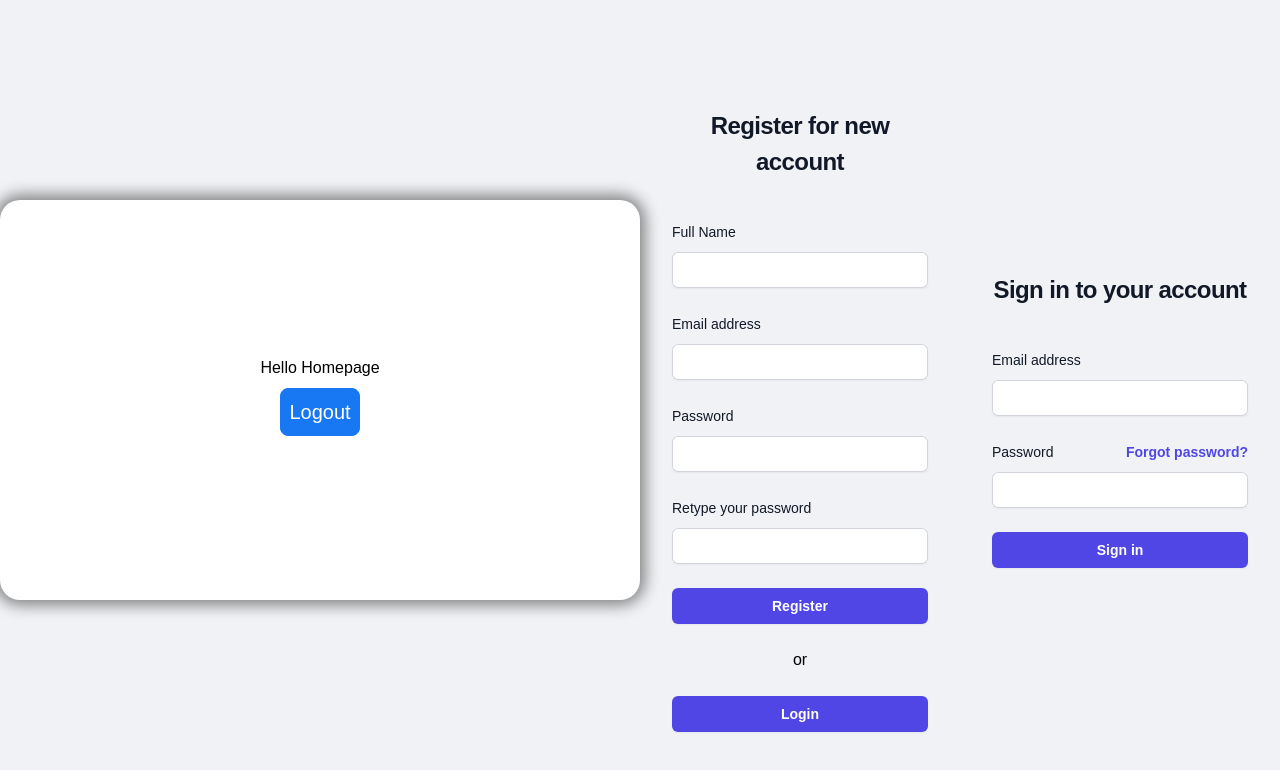
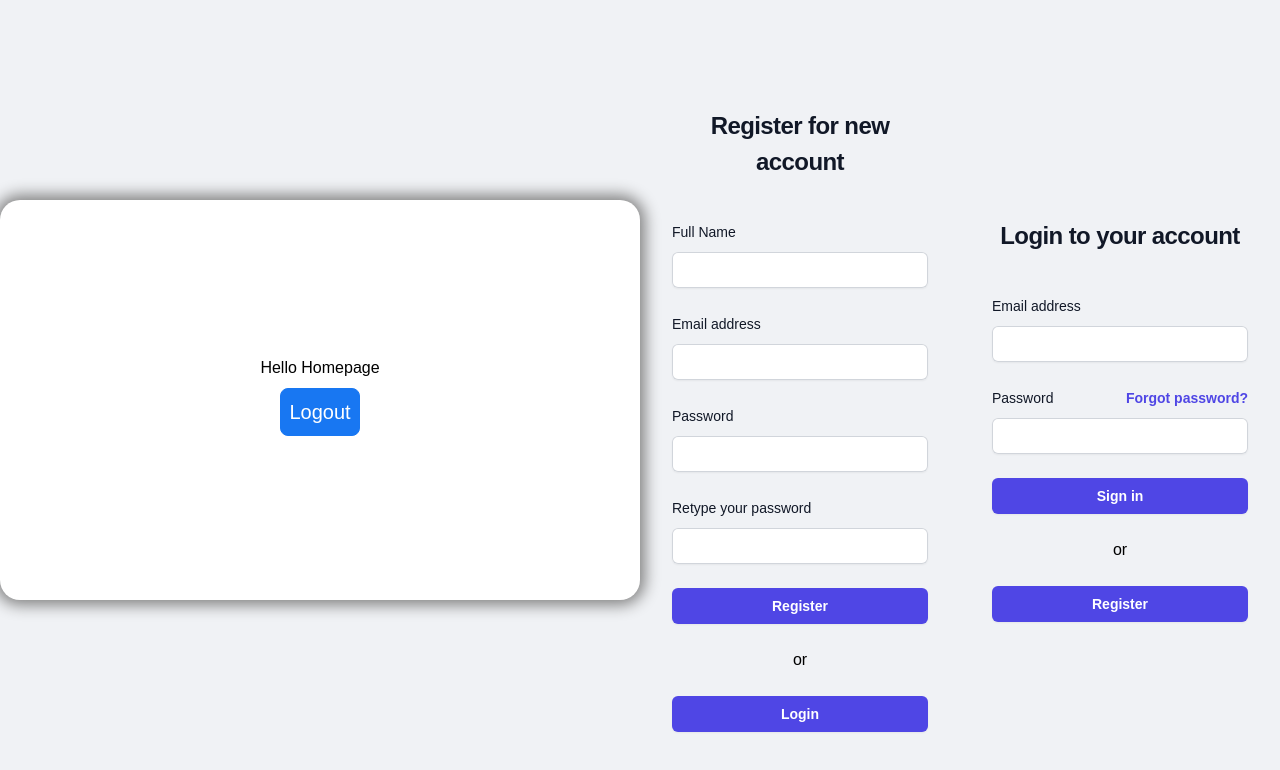
Before and after one commit to TauqeerAhmad5201/fullstack-demo, a React (Create React App) app in the folder frontend/: page / in a window 1280 px wide. Shown: the top 770 px of the page. Built offline with nearby package versions, Linux system fonts and the light colour scheme.

Commit message:
added center logic for 'or' on login

```diff
--- a/frontend/src/components/Login/Login.css
+++ b/frontend/src/components/Login/Login.css
@@ -0,0 +1,3 @@
+.center-div {
+    text-align: center;
+}
--- a/frontend/src/components/Login/Login.js
+++ b/frontend/src/components/Login/Login.js
@@ -6,7 +6,7 @@
     <div className="flex min-h-full flex-1 flex-col justify-center px-6 py-12 lg:px-8">
         <div className="sm:mx-auto sm:w-full sm:max-w-sm">
           <h2 className="mt-10 text-center text-2xl font-bold leading-9 tracking-tight text-gray-900">
-            Sign in to your account
+            Login to your account
           </h2>
         </div>
 
@@ -59,6 +59,15 @@
                 Sign in
               </button>
             </div>
+            <div className='center-div'>or</div>
+            <div>
+              <button
+                type="submit"
+                className="flex w-full justify-center rounded-md bg-indigo-600 px-3 py-1.5 text-sm font-semibold leading-6 text-white shadow-sm hover:bg-indigo-500 focus-visible:outline focus-visible:outline-2 focus-visible:outline-offset-2 focus-visible:outline-indigo-600"
+              >
+                Register
+              </button>
+            </div>
           </form>
         </div>
       </div>
```
